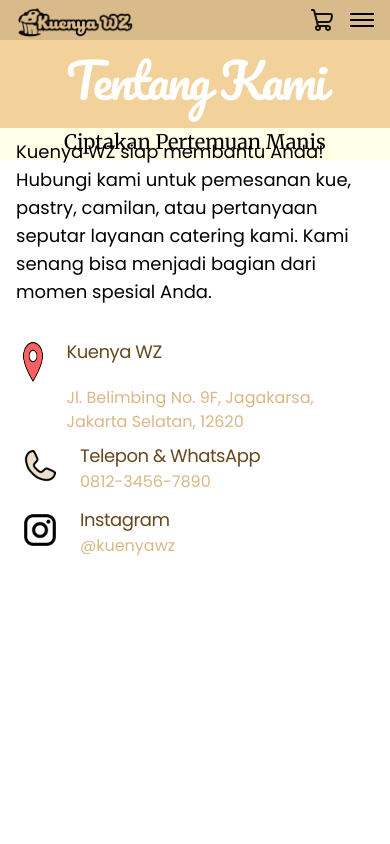
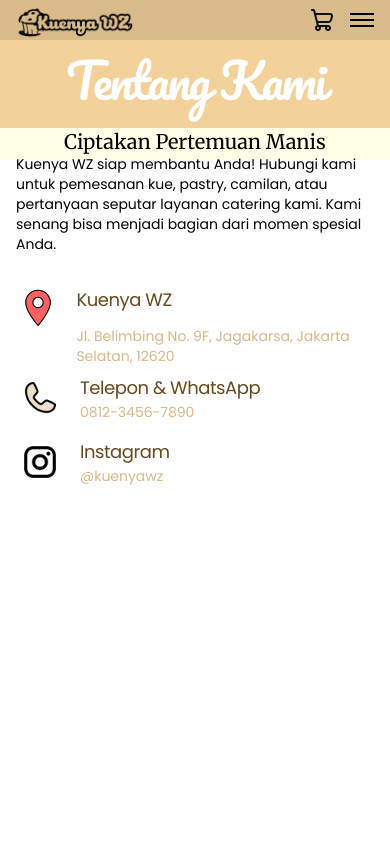
Before and after one commit to Kons-Software-House/kuenyawz-frontend, a React (Vite) app: page /tentang-kami in a window 390 px wide. Shown: the top 844 px of the page. Built offline with nearby package versions, Linux system fonts and the light colour scheme; no server answers; what @designbycode/tailwindcss-text-shadow would draw is missing.

Commit message:
style: adjust font sizes and layout in AboutUsView for improved readability and consistency

```diff
--- a/src/views/user/AboutUsView.tsx
+++ b/src/views/user/AboutUsView.tsx
@@ -9,18 +9,18 @@ export default function AboutUsView() {
     <>
       <UpperSection title="Tentang Kami" subtitle="Ciptakan Pertemuan Manis" />
       <Container>
-        <section className="lg:mx-10 flex flex-col h-[60dvh] md:p-20">
-          <h3 className="font-clear text-lg mb-8">
+        <section className="lg:mx-10 flex flex-col md:p-20">
+          <h3 className="font-clear text-sm mt-4 lg:mt-0 lg:text-lg mb-8">
             Kuenya WZ siap membantu Anda! Hubungi kami untuk pemesanan kue, pastry, camilan, atau pertanyaan seputar layanan catering kami. Kami senang bisa menjadi bagian dari momen spesial Anda.
           </h3>
           <div className="flex gap-4 mb-2">
             <div className="">
-              <img className="h-12 md:h-14" src={PinpointIcon} alt="" />
+              <img className="w-14 md:h-14" src={PinpointIcon} alt="" />
             </div>
             <div className="grid grid-rows-2">
               <h3 className="font-clear text-text-dark text-lg md:text-xl tracking-tight">Kuenya WZ
               </h3>
-              <p className="font-clear text-text-light text-md md:text-lg">
+              <p className="font-clear text-text-light text-sm md:text-lg">
                 Jl. Belimbing No. 9F, Jagakarsa, Jakarta Selatan, 12620
               </p>
             </div>
@@ -32,7 +32,7 @@ export default function AboutUsView() {
             <div className="grid grid-rows-2">
               <h3 className="font-clear text-text-dark text-lg md:text-xl tracking-tight">Telepon & WhatsApp
               </h3>
-              <p className="font-clear text-text-light text-md md:text-lg">
+              <p className="font-clear text-text-light text-sm md:text-lg">
                 0812-3456-7890
               </p>
             </div>
@@ -44,7 +44,7 @@ export default function AboutUsView() {
             <div className="grid grid-rows-2">
               <h3 className="font-clear text-text-dark text-lg md:text-xl tracking-tight">Instagram
               </h3>
-              <p className="font-clear text-text-light text-md md:text-lg">
+              <p className="font-clear text-text-light text-sm md:text-lg">
                 @kuenyawz
               </p>
             </div>
```
